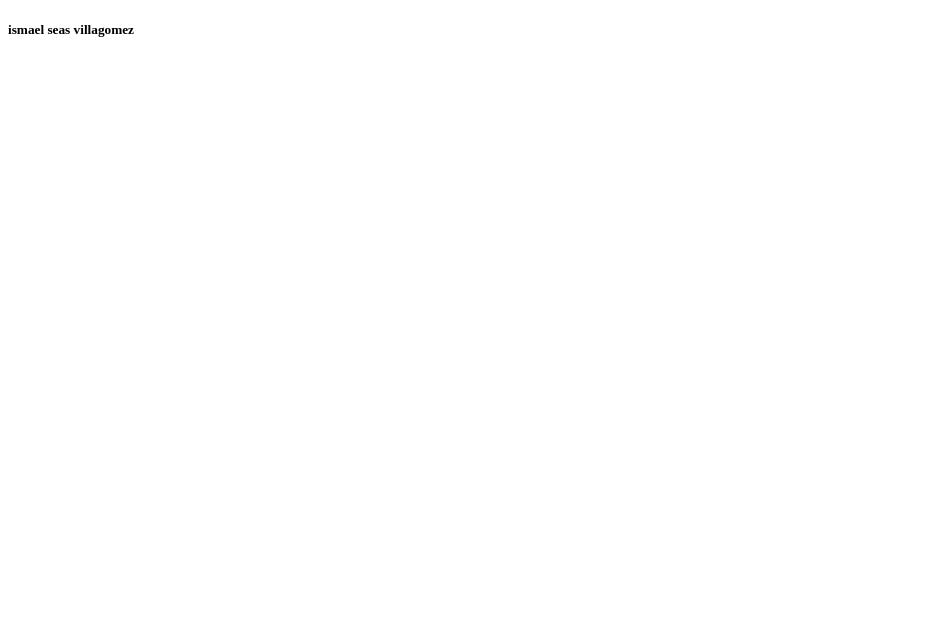
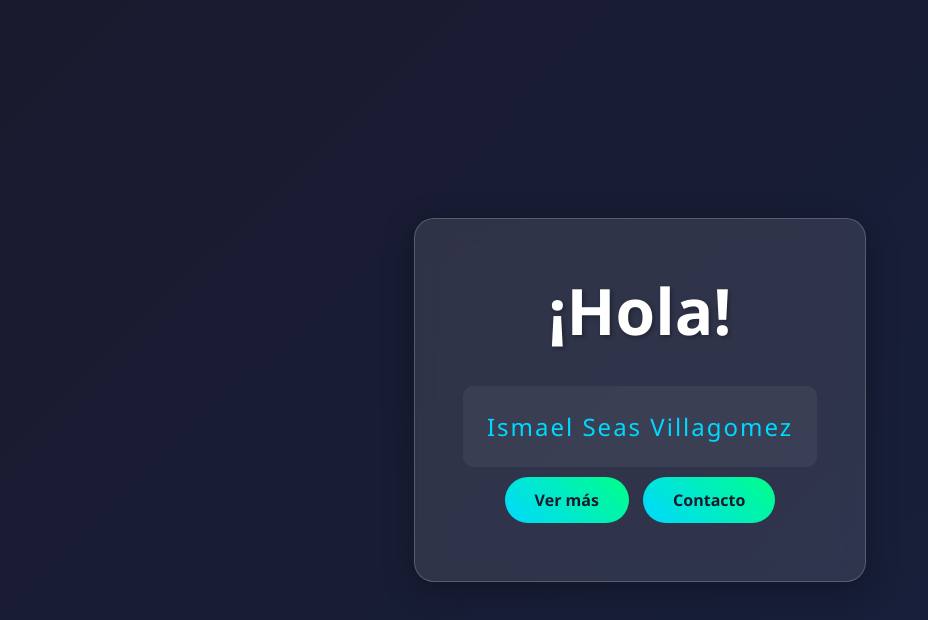
Before and after one commit to ismaelseas1/PruebaGit, a plain HTML site: page index.html in a window 1280 px wide. Shown: the whole page, without its empty margins (0-928 px from the left). Drawn offline with Linux system fonts and the light colour scheme.

Commit message:
corregido
Co-authored-by: Copilot <copilot@github.com>

```diff
--- a/index.html
+++ b/index.html
@@ -1,11 +1,82 @@
 <!DOCTYPE html>
-<html lang="en">
+<html lang="es">
 <head>
     <meta charset="UTF-8">
     <meta name="viewport" content="width=device-width, initial-scale=1.0">
-    <title>Prueba git ismael seas</title>
+    <title>Prueba Git - Ismael Seas</title>
+    <style>
+        * {
+            margin: 0;
+            padding: 0;
+            box-sizing: border-box;
+        }
+
+        body {
+            font-family: 'Segoe UI', Tahoma, Geneva, Verdana, sans-serif;
+            background: linear-gradient(135deg, #1a1a2e 0%, #16213e 100%);
+            min-height: 100vh;
+            display: flex;
+            justify-content: center;
+            align-items: center;
+        }
+
+        .container {
+            text-align: center;
+            padding: 3rem;
+            background: rgba(255, 255, 255, 0.1);
+            border-radius: 20px;
+            backdrop-filter: blur(10px);
+            box-shadow: 0 8px 32px rgba(0, 0, 0, 0.3);
+            border: 1px solid rgba(255, 255, 255, 0.2);
+        }
+
+        h1 {
+            font-size: 4rem;
+            color: #fff;
+            margin-bottom: 1rem;
+            text-shadow: 2px 2px 4px rgba(0, 0, 0, 0.3);
+        }
+
+        h5 {
+            font-size: 1.5rem;
+            color: #00d9ff;
+            font-weight: 400;
+            letter-spacing: 2px;
+        }
+
+        .card {
+            margin-top: 2rem;
+            padding: 1.5rem;
+            background: rgba(255, 255, 255, 0.05);
+            border-radius: 10px;
+        }
+
+        .btn {
+            display: inline-block;
+            padding: 12px 30px;
+            margin: 10px 5px;
+            background: linear-gradient(45deg, #00d9ff, #00ff88);
+            color: #1a1a2e;
+            text-decoration: none;
+            border-radius: 25px;
+            font-weight: bold;
+            transition: transform 0.3s, box-shadow 0.3s;
+        }
+
+        .btn:hover {
+            transform: translateY(-3px);
+            box-shadow: 0 10px 20px rgba(0, 217, 255, 0.3);
+        }
+    </style>
 </head>
 <body>
-    <h5>ismael seas villagomez</h5>
+    <div class="container">
+        <h1>¡Hola!</h1>
+        <div class="card">
+            <h5>Ismael Seas Villagomez</h5>
+        </div>
+        <a href="#" class="btn">Ver más</a>
+        <a href="#" class="btn">Contacto</a>
+    </div>
 </body>
 </html>
```
